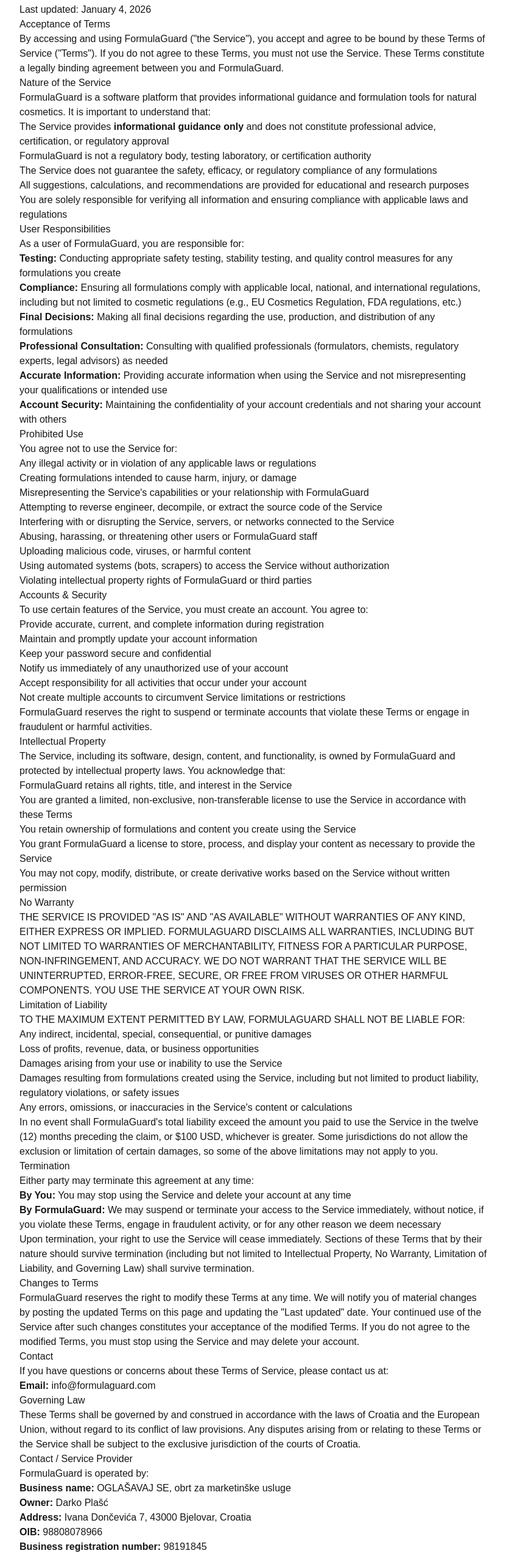
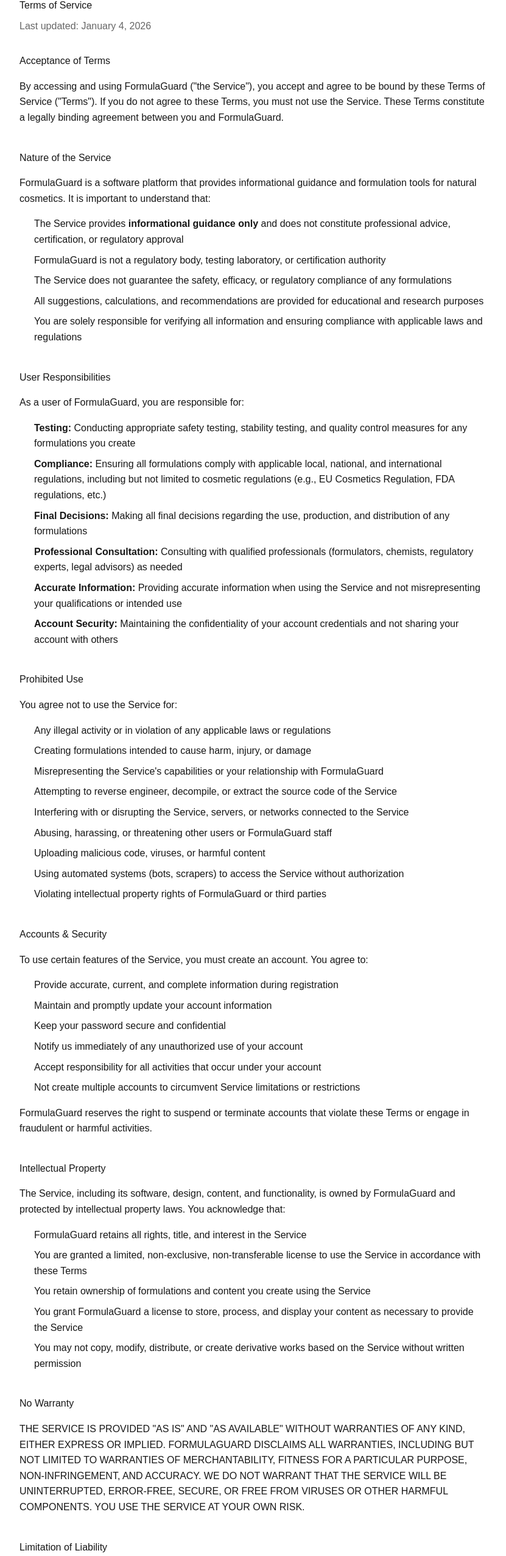
Before and after one commit to dplasc/formula-guard, a Next.js app: page /terms in a window 1280 px wide. Shown: the part 52-2603 px from the top of the page at 61% size, without its empty margins (224-1055 px from the left). Built offline with nearby package versions, Linux system fonts and the light colour scheme; no server answers.

Commit message:
Finalize legal pages layout and metadata

```diff
--- a/app/terms/page.tsx
+++ b/app/terms/page.tsx
@@ -5,155 +5,155 @@
 
 export default function TermsPage() {
   return (
-    <div style={{ maxWidth: '800px', margin: '0 auto', padding: '2rem 1rem' }}>
-      <h1>Terms of Service</h1>
-      <p>Last updated: January 4, 2026</p>
+    <div style={{ maxWidth: '800px', margin: '0 auto', padding: '3rem 1rem', lineHeight: 1.6 }}>
+      <h1 style={{ marginBottom: '0.5rem' }}>Terms of Service</h1>
+      <p style={{ marginBottom: '2rem', color: '#666' }}>Last updated: January 4, 2026</p>
 
-      <section>
-        <h2>Acceptance of Terms</h2>
-        <p>
+      <section style={{ marginBottom: '2.5rem' }}>
+        <h2 style={{ marginTop: 0, marginBottom: '1rem' }}>Acceptance of Terms</h2>
+        <p style={{ marginTop: 0, marginBottom: '1rem' }}>
           By accessing and using FormulaGuard ("the Service"), you accept and agree to be bound by these Terms of Service ("Terms"). If you do not agree to these Terms, you must not use the Service. These Terms constitute a legally binding agreement between you and FormulaGuard.
         </p>
       </section>
 
-      <section>
-        <h2>Nature of the Service</h2>
-        <p>
+      <section style={{ marginBottom: '2.5rem' }}>
+        <h2 style={{ marginTop: 0, marginBottom: '1rem' }}>Nature of the Service</h2>
+        <p style={{ marginTop: 0, marginBottom: '1rem' }}>
           FormulaGuard is a software platform that provides informational guidance and formulation tools for natural cosmetics. It is important to understand that:
         </p>
-        <ul>
-          <li>The Service provides <strong>informational guidance only</strong> and does not constitute professional advice, certification, or regulatory approval</li>
-          <li>FormulaGuard is not a regulatory body, testing laboratory, or certification authority</li>
-          <li>The Service does not guarantee the safety, efficacy, or regulatory compliance of any formulations</li>
-          <li>All suggestions, calculations, and recommendations are provided for educational and research purposes</li>
-          <li>You are solely responsible for verifying all information and ensuring compliance with applicable laws and regulations</li>
+        <ul style={{ marginBottom: '1rem', paddingLeft: '1.5rem' }}>
+          <li style={{ marginBottom: '0.5rem' }}>The Service provides <strong>informational guidance only</strong> and does not constitute professional advice, certification, or regulatory approval</li>
+          <li style={{ marginBottom: '0.5rem' }}>FormulaGuard is not a regulatory body, testing laboratory, or certification authority</li>
+          <li style={{ marginBottom: '0.5rem' }}>The Service does not guarantee the safety, efficacy, or regulatory compliance of any formulations</li>
+          <li style={{ marginBottom: '0.5rem' }}>All suggestions, calculations, and recommendations are provided for educational and research purposes</li>
+          <li style={{ marginBottom: '0.5rem' }}>You are solely responsible for verifying all information and ensuring compliance with applicable laws and regulations</li>
         </ul>
       </section>
 
-      <section>
-        <h2>User Responsibilities</h2>
-        <p>As a user of FormulaGuard, you are responsible for:</p>
-        <ul>
-          <li><strong>Testing:</strong> Conducting appropriate safety testing, stability testing, and quality control measures for any formulations you create</li>
-          <li><strong>Compliance:</strong> Ensuring all formulations comply with applicable local, national, and international regulations, including but not limited to cosmetic regulations (e.g., EU Cosmetics Regulation, FDA regulations, etc.)</li>
-          <li><strong>Final Decisions:</strong> Making all final decisions regarding the use, production, and distribution of any formulations</li>
-          <li><strong>Professional Consultation:</strong> Consulting with qualified professionals (formulators, chemists, regulatory experts, legal advisors) as needed</li>
-          <li><strong>Accurate Information:</strong> Providing accurate information when using the Service and not misrepresenting your qualifications or intended use</li>
-          <li><strong>Account Security:</strong> Maintaining the confidentiality of your account credentials and not sharing your account with others</li>
+      <section style={{ marginBottom: '2.5rem' }}>
+        <h2 style={{ marginTop: 0, marginBottom: '1rem' }}>User Responsibilities</h2>
+        <p style={{ marginTop: 0, marginBottom: '1rem' }}>As a user of FormulaGuard, you are responsible for:</p>
+        <ul style={{ marginBottom: '1rem', paddingLeft: '1.5rem' }}>
+          <li style={{ marginBottom: '0.5rem' }}><strong>Testing:</strong> Conducting appropriate safety testing, stability testing, and quality control measures for any formulations you create</li>
+          <li style={{ marginBottom: '0.5rem' }}><strong>Compliance:</strong> Ensuring all formulations comply with applicable local, national, and international regulations, including but not limited to cosmetic regulations (e.g., EU Cosmetics Regulation, FDA regulations, etc.)</li>
+          <li style={{ marginBottom: '0.5rem' }}><strong>Final Decisions:</strong> Making all final decisions regarding the use, production, and distribution of any formulations</li>
+          <li style={{ marginBottom: '0.5rem' }}><strong>Professional Consultation:</strong> Consulting with qualified professionals (formulators, chemists, regulatory experts, legal advisors) as needed</li>
+          <li style={{ marginBottom: '0.5rem' }}><strong>Accurate Information:</strong> Providing accurate information when using the Service and not misrepresenting your qualifications or intended use</li>
+          <li style={{ marginBottom: '0.5rem' }}><strong>Account Security:</strong> Maintaining the confidentiality of your account credentials and not sharing your account with others</li>
         </ul>
       </section>
 
-      <section>
-        <h2>Prohibited Use</h2>
-        <p>You agree not to use the Service for:</p>
-        <ul>
-          <li>Any illegal activity or in violation of any applicable laws or regulations</li>
-          <li>Creating formulations intended to cause harm, injury, or damage</li>
-          <li>Misrepresenting the Service's capabilities or your relationship with FormulaGuard</li>
-          <li>Attempting to reverse engineer, decompile, or extract the source code of the Service</li>
-          <li>Interfering with or disrupting the Service, servers, or networks connected to the Service</li>
-          <li>Abusing, harassing, or threatening other users or FormulaGuard staff</li>
-          <li>Uploading malicious code, viruses, or harmful content</li>
-          <li>Using automated systems (bots, scrapers) to access the Service without authorization</li>
-          <li>Violating intellectual property rights of FormulaGuard or third parties</li>
+      <section style={{ marginBottom: '2.5rem' }}>
+        <h2 style={{ marginTop: 0, marginBottom: '1rem' }}>Prohibited Use</h2>
+        <p style={{ marginTop: 0, marginBottom: '1rem' }}>You agree not to use the Service for:</p>
+        <ul style={{ marginBottom: '1rem', paddingLeft: '1.5rem' }}>
+          <li style={{ marginBottom: '0.5rem' }}>Any illegal activity or in violation of any applicable laws or regulations</li>
+          <li style={{ marginBottom: '0.5rem' }}>Creating formulations intended to cause harm, injury, or damage</li>
+          <li style={{ marginBottom: '0.5rem' }}>Misrepresenting the Service's capabilities or your relationship with FormulaGuard</li>
+          <li style={{ marginBottom: '0.5rem' }}>Attempting to reverse engineer, decompile, or extract the source code of the Service</li>
+          <li style={{ marginBottom: '0.5rem' }}>Interfering with or disrupting the Service, servers, or networks connected to the Service</li>
+          <li style={{ marginBottom: '0.5rem' }}>Abusing, harassing, or threatening other users or FormulaGuard staff</li>
+          <li style={{ marginBottom: '0.5rem' }}>Uploading malicious code, viruses, or harmful content</li>
+          <li style={{ marginBottom: '0.5rem' }}>Using automated systems (bots, scrapers) to access the Service without authorization</li>
+          <li style={{ marginBottom: '0.5rem' }}>Violating intellectual property rights of FormulaGuard or third parties</li>
         </ul>
       </section>
 
-      <section>
-        <h2>Accounts & Security</h2>
-        <p>To use certain features of the Service, you must create an account. You agree to:</p>
-        <ul>
-          <li>Provide accurate, current, and complete information during registration</li>
-          <li>Maintain and promptly update your account information</li>
-          <li>Keep your password secure and confidential</li>
-          <li>Notify us immediately of any unauthorized use of your account</li>
-          <li>Accept responsibility for all activities that occur under your account</li>
-          <li>Not create multiple accounts to circumvent Service limitations or restrictions</li>
+      <section style={{ marginBottom: '2.5rem' }}>
+        <h2 style={{ marginTop: 0, marginBottom: '1rem' }}>Accounts & Security</h2>
+        <p style={{ marginTop: 0, marginBottom: '1rem' }}>To use certain features of the Service, you must create an account. You agree to:</p>
+        <ul style={{ marginBottom: '1rem', paddingLeft: '1.5rem' }}>
+          <li style={{ marginBottom: '0.5rem' }}>Provide accurate, current, and complete information during registration</li>
+          <li style={{ marginBottom: '0.5rem' }}>Maintain and promptly update your account information</li>
+          <li style={{ marginBottom: '0.5rem' }}>Keep your password secure and confidential</li>
+          <li style={{ marginBottom: '0.5rem' }}>Notify us immediately of any unauthorized use of your account</li>
+          <li style={{ marginBottom: '0.5rem' }}>Accept responsibility for all activities that occur under your account</li>
+          <li style={{ marginBottom: '0.5rem' }}>Not create multiple accounts to circumvent Service limitations or restrictions</li>
         </ul>
-        <p>
+        <p style={{ marginTop: 0, marginBottom: '1rem' }}>
           FormulaGuard reserves the right to suspend or terminate accounts that violate these Terms or engage in fraudulent or harmful activities.
         </p>
       </section>
 
-      <section>
-        <h2>Intellectual Property</h2>
-        <p>
+      <section style={{ marginBottom: '2.5rem' }}>
+        <h2 style={{ marginTop: 0, marginBottom: '1rem' }}>Intellectual Property</h2>
+        <p style={{ marginTop: 0, marginBottom: '1rem' }}>
           The Service, including its software, design, content, and functionality, is owned by FormulaGuard and protected by intellectual property laws. You acknowledge that:
         </p>
-        <ul>
-          <li>FormulaGuard retains all rights, title, and interest in the Service</li>
-          <li>You are granted a limited, non-exclusive, non-transferable license to use the Service in accordance with these Terms</li>
-          <li>You retain ownership of formulations and content you create using the Service</li>
-          <li>You grant FormulaGuard a license to store, process, and display your content as necessary to provide the Service</li>
-          <li>You may not copy, modify, distribute, or create derivative works based on the Service without written permission</li>
+        <ul style={{ marginBottom: '1rem', paddingLeft: '1.5rem' }}>
+          <li style={{ marginBottom: '0.5rem' }}>FormulaGuard retains all rights, title, and interest in the Service</li>
+          <li style={{ marginBottom: '0.5rem' }}>You are granted a limited, non-exclusive, non-transferable license to use the Service in accordance with these Terms</li>
+          <li style={{ marginBottom: '0.5rem' }}>You retain ownership of formulations and content you create using the Service</li>
+          <li style={{ marginBottom: '0.5rem' }}>You grant FormulaGuard a license to store, process, and display your content as necessary to provide the Service</li>
+          <li style={{ marginBottom: '0.5rem' }}>You may not copy, modify, distribute, or create derivative works based on the Service without written permission</li>
         </ul>
       </section>
 
-      <section>
-        <h2>No Warranty</h2>
-        <p>
+      <section style={{ marginBottom: '2.5rem' }}>
+        <h2 style={{ marginTop: 0, marginBottom: '1rem' }}>No Warranty</h2>
+        <p style={{ marginTop: 0, marginBottom: '1rem' }}>
           THE SERVICE IS PROVIDED "AS IS" AND "AS AVAILABLE" WITHOUT WARRANTIES OF ANY KIND, EITHER EXPRESS OR IMPLIED. FORMULAGUARD DISCLAIMS ALL WARRANTIES, INCLUDING BUT NOT LIMITED TO WARRANTIES OF MERCHANTABILITY, FITNESS FOR A PARTICULAR PURPOSE, NON-INFRINGEMENT, AND ACCURACY. WE DO NOT WARRANT THAT THE SERVICE WILL BE UNINTERRUPTED, ERROR-FREE, SECURE, OR FREE FROM VIRUSES OR OTHER HARMFUL COMPONENTS. YOU USE THE SERVICE AT YOUR OWN RISK.
         </p>
       </section>
 
-      <section>
-        <h2>Limitation of Liability</h2>
-        <p>TO THE MAXIMUM EXTENT PERMITTED BY LAW, FORMULAGUARD SHALL NOT BE LIABLE FOR:</p>
-        <ul>
-          <li>Any indirect, incidental, special, consequential, or punitive damages</li>
-          <li>Loss of profits, revenue, data, or business opportunities</li>
-          <li>Damages arising from your use or inability to use the Service</li>
-          <li>Damages resulting from formulations created using the Service, including but not limited to product liability, regulatory violations, or safety issues</li>
-          <li>Any errors, omissions, or inaccuracies in the Service's content or calculations</li>
+      <section style={{ marginBottom: '2.5rem' }}>
+        <h2 style={{ marginTop: 0, marginBottom: '1rem' }}>Limitation of Liability</h2>
+        <p style={{ marginTop: 0, marginBottom: '1rem' }}>TO THE MAXIMUM EXTENT PERMITTED BY LAW, FORMULAGUARD SHALL NOT BE LIABLE FOR:</p>
+        <ul style={{ marginBottom: '1rem', paddingLeft: '1.5rem' }}>
+          <li style={{ marginBottom: '0.5rem' }}>Any indirect, incidental, special, consequential, or punitive damages</li>
+          <li style={{ marginBottom: '0.5rem' }}>Loss of profits, revenue, data, or business opportunities</li>
+          <li style={{ marginBottom: '0.5rem' }}>Damages arising from your use or inability to use the Service</li>
+          <li style={{ marginBottom: '0.5rem' }}>Damages resulting from formulations created using the Service, including but not limited to product liability, regulatory violations, or safety issues</li>
+          <li style={{ marginBottom: '0.5rem' }}>Any errors, omissions, or inaccuracies in the Service's content or calculations</li>
         </ul>
-        <p>
+        <p style={{ marginTop: 0, marginBottom: '1rem' }}>
           In no event shall FormulaGuard's total liability exceed the amount you paid to use the Service in the twelve (12) months preceding the claim, or $100 USD, whichever is greater. Some jurisdictions do not allow the exclusion or limitation of certain damages, so some of the above limitations may not apply to you.
         </p>
       </section>
 
-      <section>
-        <h2>Termination</h2>
-        <p>Either party may terminate this agreement at any time:</p>
-        <ul>
-          <li><strong>By You:</strong> You may stop using the Service and delete your account at any time</li>
-          <li><strong>By FormulaGuard:</strong> We may suspend or terminate your access to the Service immediately, without notice, if you violate these Terms, engage in fraudulent activity, or for any other reason we deem necessary</li>
+      <section style={{ marginBottom: '2.5rem' }}>
+        <h2 style={{ marginTop: 0, marginBottom: '1rem' }}>Termination</h2>
+        <p style={{ marginTop: 0, marginBottom: '1rem' }}>Either party may terminate this agreement at any time:</p>
+        <ul style={{ marginBottom: '1rem', paddingLeft: '1.5rem' }}>
+          <li style={{ marginBottom: '0.5rem' }}><strong>By You:</strong> You may stop using the Service and delete your account at any time</li>
+          <li style={{ marginBottom: '0.5rem' }}><strong>By FormulaGuard:</strong> We may suspend or terminate your access to the Service immediately, without notice, if you violate these Terms, engage in fraudulent activity, or for any other reason we deem necessary</li>
         </ul>
-        <p>
+        <p style={{ marginTop: 0, marginBottom: '1rem' }}>
           Upon termination, your right to use the Service will cease immediately. Sections of these Terms that by their nature should survive termination (including but not limited to Intellectual Property, No Warranty, Limitation of Liability, and Governing Law) shall survive termination.
         </p>
       </section>
 
-      <section>
-        <h2>Changes to Terms</h2>
-        <p>
+      <section style={{ marginBottom: '2.5rem' }}>
+        <h2 style={{ marginTop: 0, marginBottom: '1rem' }}>Changes to Terms</h2>
+        <p style={{ marginTop: 0, marginBottom: '1rem' }}>
           FormulaGuard reserves the right to modify these Terms at any time. We will notify you of material changes by posting the updated Terms on this page and updating the "Last updated" date. Your continued use of the Service after such changes constitutes your acceptance of the modified Terms. If you do not agree to the modified Terms, you must stop using the Service and may delete your account.
         </p>
       </section>
 
-      <section>
-        <h2>Contact</h2>
-        <p>
+      <section style={{ marginBottom: '2.5rem' }}>
+        <h2 style={{ marginTop: 0, marginBottom: '1rem' }}>Contact</h2>
+        <p style={{ marginTop: 0, marginBottom: '1rem' }}>
           If you have questions or concerns about these Terms of Service, please contact us at:
         </p>
-        <p><strong>Email:</strong> <a href="mailto:info@formulaguard.com">info@formulaguard.com</a></p>
+        <p style={{ marginTop: 0, marginBottom: '1rem' }}><strong>Email:</strong> <a href="mailto:info@formulaguard.com">info@formulaguard.com</a></p>
       </section>
 
-      <section>
-        <h2>Governing Law</h2>
-        <p>
+      <section style={{ marginBottom: '2.5rem' }}>
+        <h2 style={{ marginTop: 0, marginBottom: '1rem' }}>Governing Law</h2>
+        <p style={{ marginTop: 0, marginBottom: '1rem' }}>
           These Terms shall be governed by and construed in accordance with the laws of Croatia and the European Union, without regard to its conflict of law provisions. Any disputes arising from or relating to these Terms or the Service shall be subject to the exclusive jurisdiction of the courts of Croatia.
         </p>
       </section>
 
-      <section>
-        <h2>Contact / Service Provider</h2>
-        <p>FormulaGuard is operated by:</p>
-        <p><strong>Business name:</strong> OGLAŠAVAJ SE, obrt za marketinške usluge</p>
-        <p><strong>Owner:</strong> Darko Plašć</p>
-        <p><strong>Address:</strong> Ivana Dončevića 7, 43000 Bjelovar, Croatia</p>
-        <p><strong>OIB:</strong> 98808078966</p>
-        <p><strong>Business registration number:</strong> 98191845</p>
-        <p><strong>Contact email:</strong> <a href="mailto:info@formulaguard.com">info@formulaguard.com</a></p>
+      <section style={{ marginBottom: '2.5rem' }}>
+        <h2 style={{ marginTop: 0, marginBottom: '1rem' }}>Contact / Service Provider</h2>
+        <p style={{ marginTop: 0, marginBottom: '0.5rem' }}>FormulaGuard is operated by:</p>
+        <p style={{ marginTop: 0, marginBottom: '0.5rem' }}><strong>Business name:</strong> OGLAŠAVAJ SE, obrt za marketinške usluge</p>
+        <p style={{ marginTop: 0, marginBottom: '0.5rem' }}><strong>Owner:</strong> Darko Plašć</p>
+        <p style={{ marginTop: 0, marginBottom: '0.5rem' }}><strong>Address:</strong> Ivana Dončevića 7, 43000 Bjelovar, Croatia</p>
+        <p style={{ marginTop: 0, marginBottom: '0.5rem' }}><strong>OIB:</strong> 98808078966</p>
+        <p style={{ marginTop: 0, marginBottom: '0.5rem' }}><strong>Business registration number:</strong> 98191845</p>
+        <p style={{ marginTop: 0, marginBottom: '1rem' }}><strong>Contact email:</strong> <a href="mailto:info@formulaguard.com">info@formulaguard.com</a></p>
       </section>
     </div>
   );
```
Also changed, not shown: app/disclaimer/page.tsx (+28 -28 lines), app/privacy/page.tsx (+63 -63 lines).
